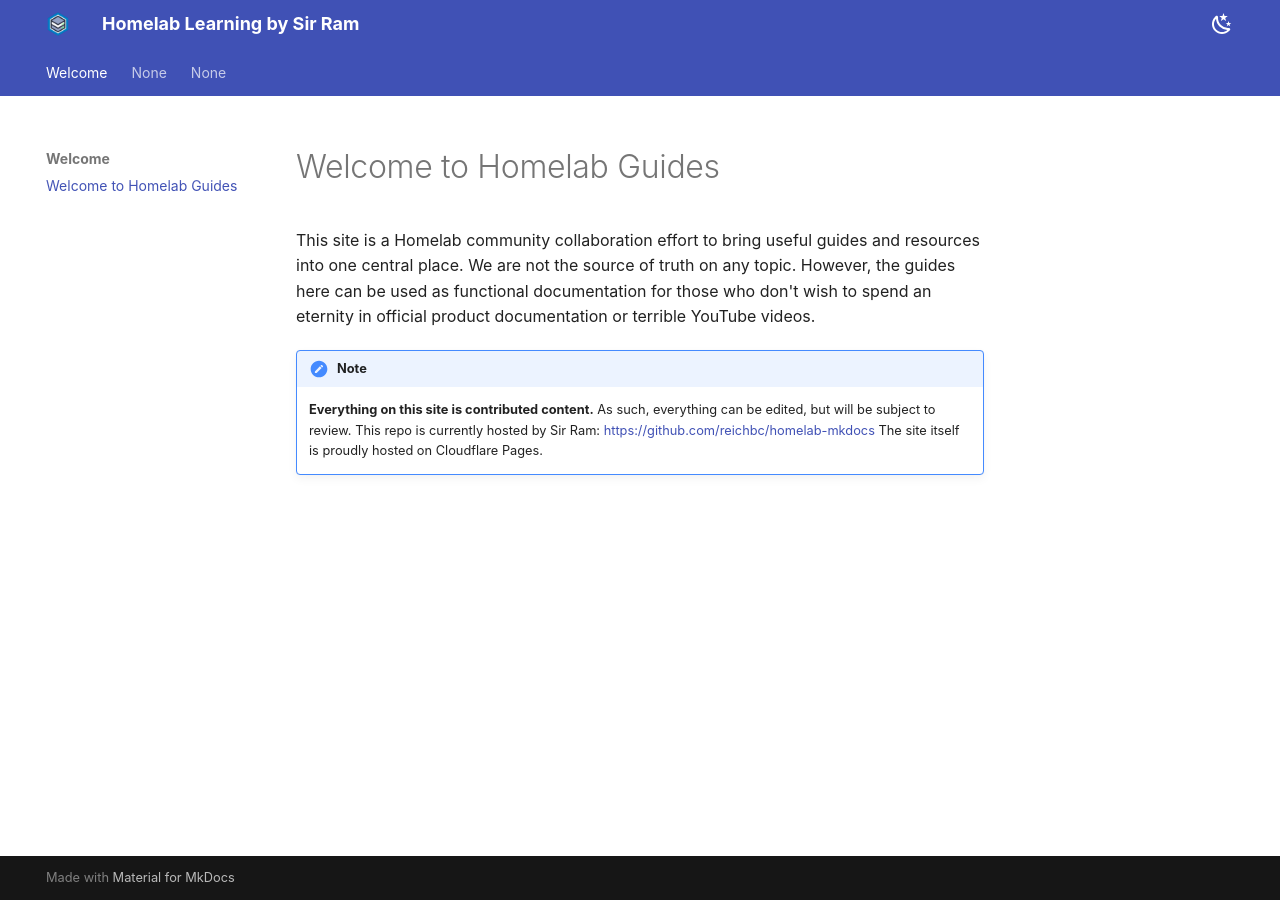
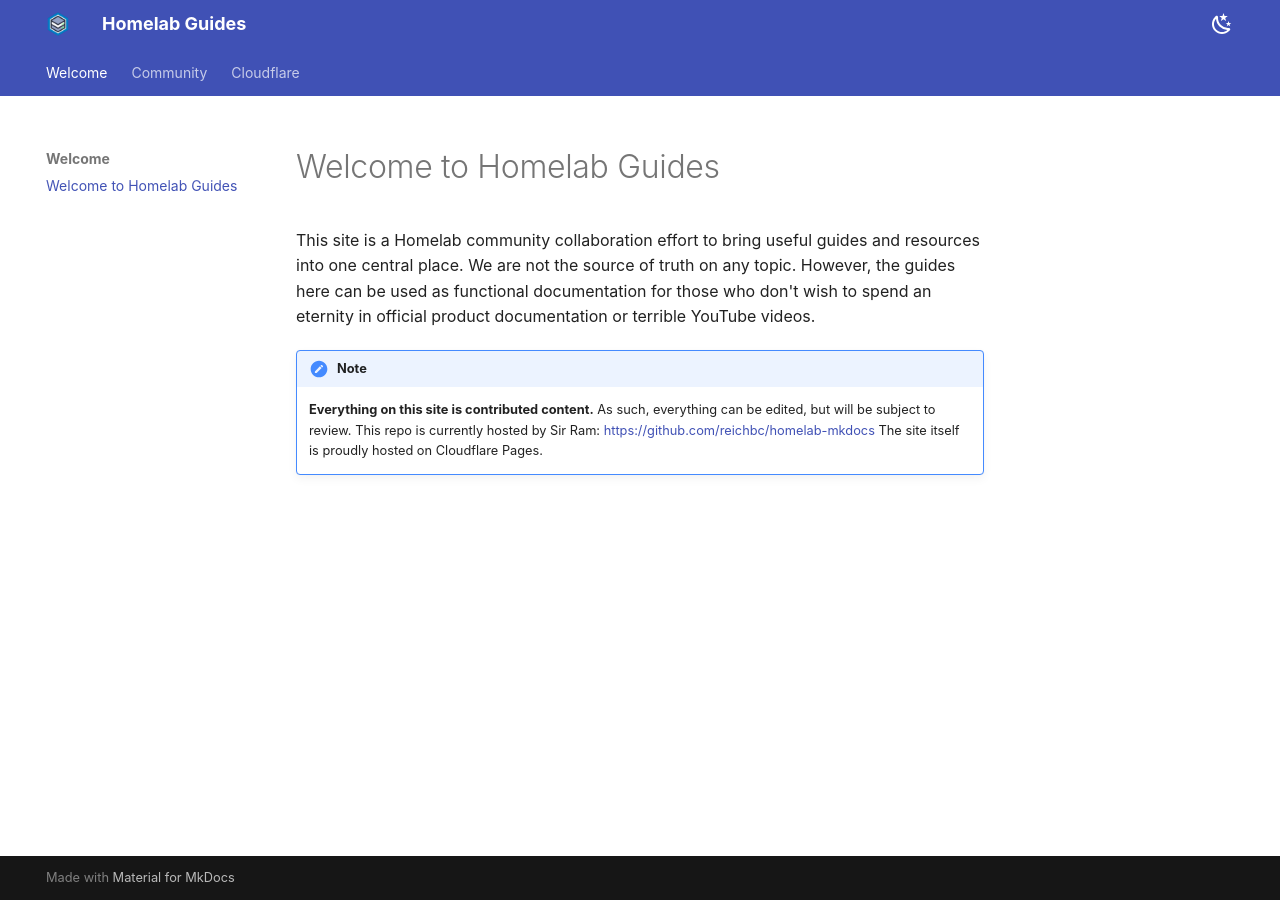
Before and after one commit to reichbc/homelab-mkdocs, an MkDocs documentation site: the page built from docs/index.md, in a window 1280 px wide. Built offline with MkDocs 1.6.1 and Material for MkDocs 9.7.7, drawn with Linux system fonts in a browser that asks for light colours; some web fonts are replaced; some of the changed lines change nothing that is shown.

Commit message:
stupid yaml errors

```diff
--- a/mkdocs.yml
+++ b/mkdocs.yml
@@ -1,4 +1,4 @@
-site_name: Homelab Learning by Sir Ram
+site_name: Homelab Guides
 markdown_extensions:
   - attr_list
   - admonition
@@ -26,10 +26,10 @@ markdown_extensions:
 nav:
   - Welcome:
     - index.md
-  - Community
+  - Community:
     - community/community_info.md
     - community/contributing.md
-  - Cloudflare
+  - Cloudflare:
     - ddns-with-curl.md
 
 
```
